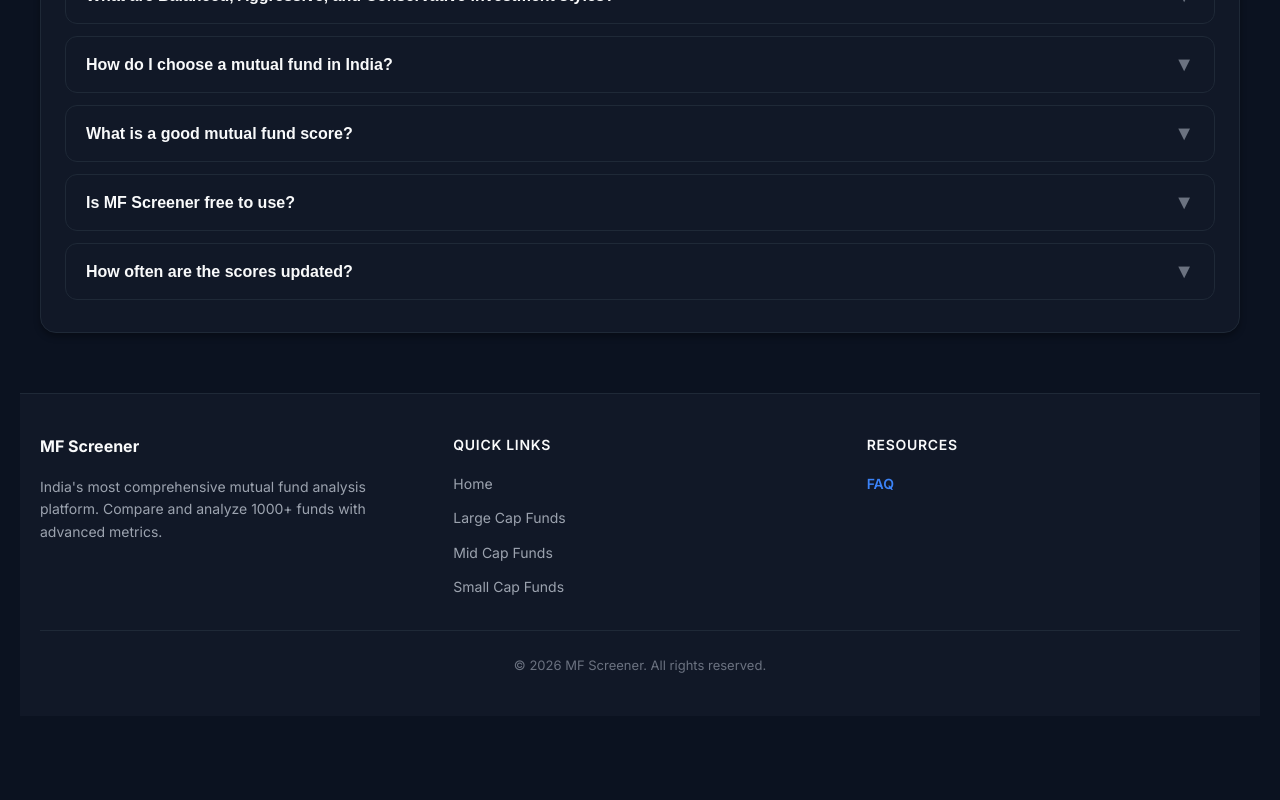
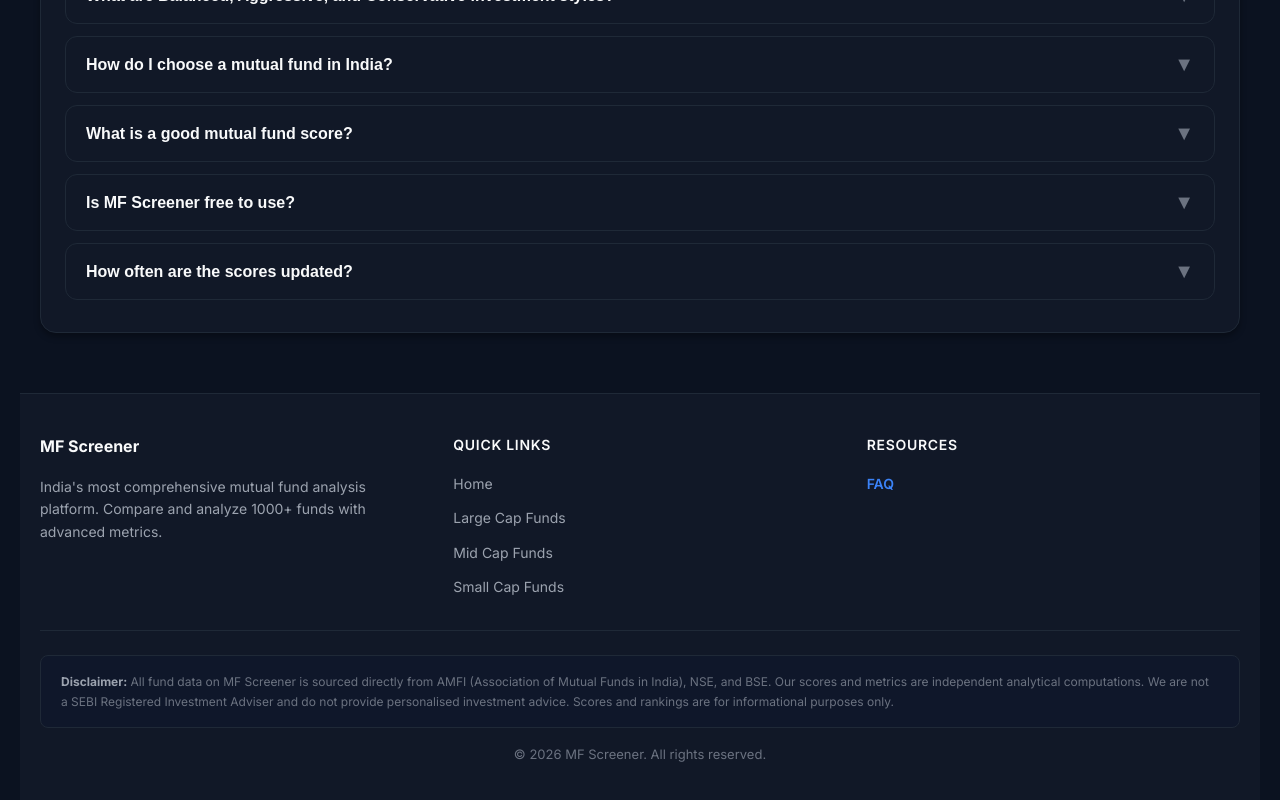
Before and after one commit to AvneetSingh-98/mfscreener, a Next.js app in the folder frontend-next/: page / in a window 1280 px wide. Shown: the part 970-1770 px from the top of the page. Before the commit the page ends 1726 px from the top, so only its background shows below. Built offline with nearby package versions, Linux system fonts and the light colour scheme.

Commit message:
Added Disclaimer and footer

```diff
--- a/frontend-next/Components/Footer.tsx
+++ b/frontend-next/Components/Footer.tsx
@@ -115,9 +115,28 @@ export default function Footer() {
         {/* Bottom Bar */}
         <div style={{
           paddingTop: 24,
-          borderTop: "1px solid var(--border-default)",
-          textAlign: "center"
+          borderTop: "1px solid var(--border-default)"
         }}>
+          {/* Disclaimer */}
+          <div style={{
+            padding: "16px 20px",
+            backgroundColor: "var(--bg-elevated)",
+            borderRadius: 8,
+            marginBottom: 16,
+            border: "1px solid var(--border-default)"
+          }}>
+            <p style={{
+              fontSize: 12,
+              color: "var(--text-muted)",
+              margin: 0,
+              lineHeight: 1.6
+            }}>
+              <strong style={{ color: "var(--text-secondary)" }}>Disclaimer:</strong> All fund data on MF Screener is sourced directly from AMFI (Association of Mutual Funds in India), NSE, and BSE. Our scores and metrics are independent analytical computations. We are not a SEBI Registered Investment Adviser and do not provide personalised investment advice. Scores and rankings are for informational purposes only.
+            </p>
+          </div>
+
+          {/* Copyright */}
+          <div style={{ textAlign: "center" }}>
             <p style={{
               fontSize: 13,
               color: "var(--text-muted)",
@@ -127,6 +146,7 @@ export default function Footer() {
             </p>
           </div>
         </div>
+      </div>
     </footer>
   );
 }
--- a/frontend-next/app/fund/[fund_key]/FundDetailClient.tsx
+++ b/frontend-next/app/fund/[fund_key]/FundDetailClient.tsx
@@ -22,6 +22,7 @@ const getScoreColor = (v?: number | null): string => {
 
 import FAQ from "@/Components/FAQ";
 import { getFundPageFAQs } from "@/lib/faqData";
+import Footer from "@/Components/Footer";
 
 export default function FundDetailClient({ fundDetail, navData }: FundDetailClientProps) {
   const { fund_info, normalized_scores, portfolio, sector_concentration, qualitative_attributes } = fundDetail;
@@ -290,6 +291,9 @@ export default function FundDetailClient({ fundDetail, navData }: FundDetailClie
           title="Frequently Asked Questions"
         />
       </div>
+
+      {/* Footer */}
+      <Footer />
     </div>
   );
 }
```
Lines whose indentation alone changed are shown as unchanged.
